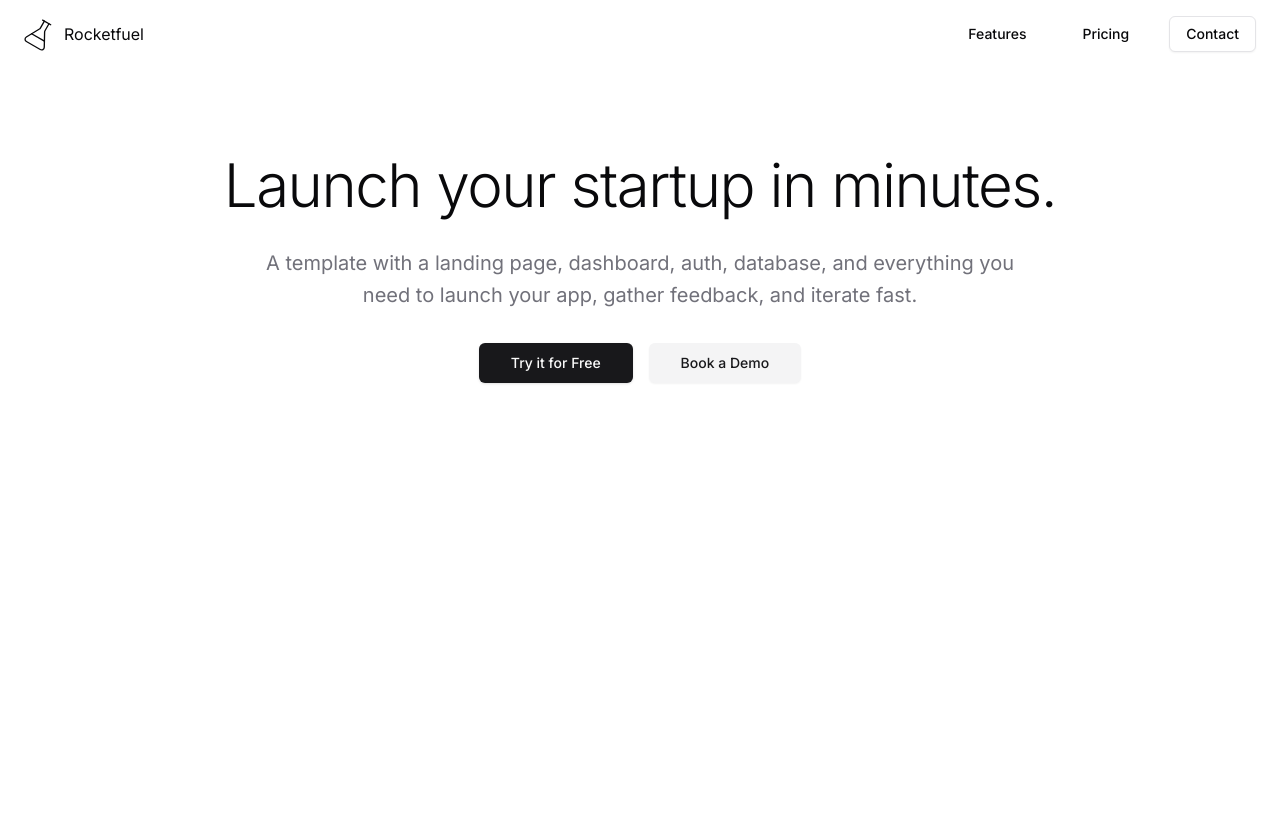
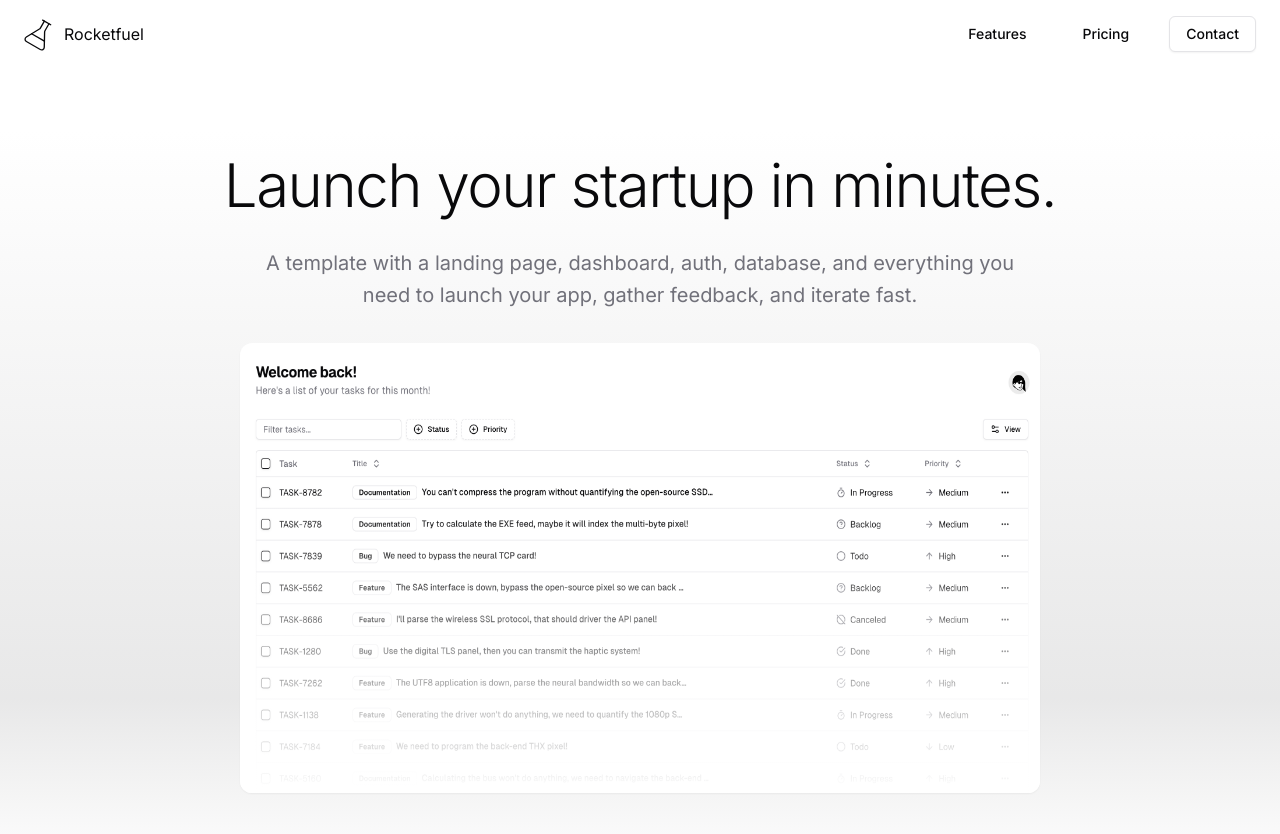
Before and after one commit to eddedd88/nextjs-template, a Next.js app: page /landing in a window 1280 px wide. Shown: the top 834 px of the page. Before the commit the page ends 800 px from the top, so only its background shows below. Built offline with nearby package versions, Linux system fonts and the light colour scheme.

Commit message:
Add image to HeroSection and update landing page background gradient

```diff
--- a/src/app/landing/hero-section.tsx
+++ b/src/app/landing/hero-section.tsx
@@ -1,4 +1,5 @@
 import { Button } from '@/components/ui/button'
+import Image from 'next/image'
 import Link from 'next/link'
 
 export function HeroSection() {
@@ -12,13 +13,23 @@ export function HeroSection() {
         everything you need to launch your app, gather feedback, and iterate
         fast.
       </p>
-      <div className='flex items-center space-x-4'>
+      {/* <div className='flex items-center space-x-4'>
         <Button size='lg'>
           <Link href='/dash'>Try it for Free</Link>
         </Button>
         <Button variant='secondary' size='lg'>
           Book a Demo
         </Button>
+      </div> */}
+      <div className='relative aspect-video h-[450px] overflow-hidden rounded-xl shadow-sm'>
+        <Image
+          src='/fake-saas.png'
+          alt='demo image'
+          priority
+          fill
+          className='object-fit object-top'
+        />
+        <div className='absolute bottom-0 left-0 right-0 h-2/3 bg-gradient-to-t from-white to-transparent' />
       </div>
     </section>
   )
--- a/src/app/landing/page.tsx
+++ b/src/app/landing/page.tsx
@@ -3,7 +3,7 @@ import { NavBar } from './navbar'
 
 export default function LandingPage() {
   return (
-    <div>
+    <div className='flex min-h-screen flex-col bg-gradient-to-b from-white from-15% via-primary/10 via-80%'>
       <header className='container'>
         <NavBar />
       </header>
```
Also changed, not shown: public/fake-saas.png (added).
